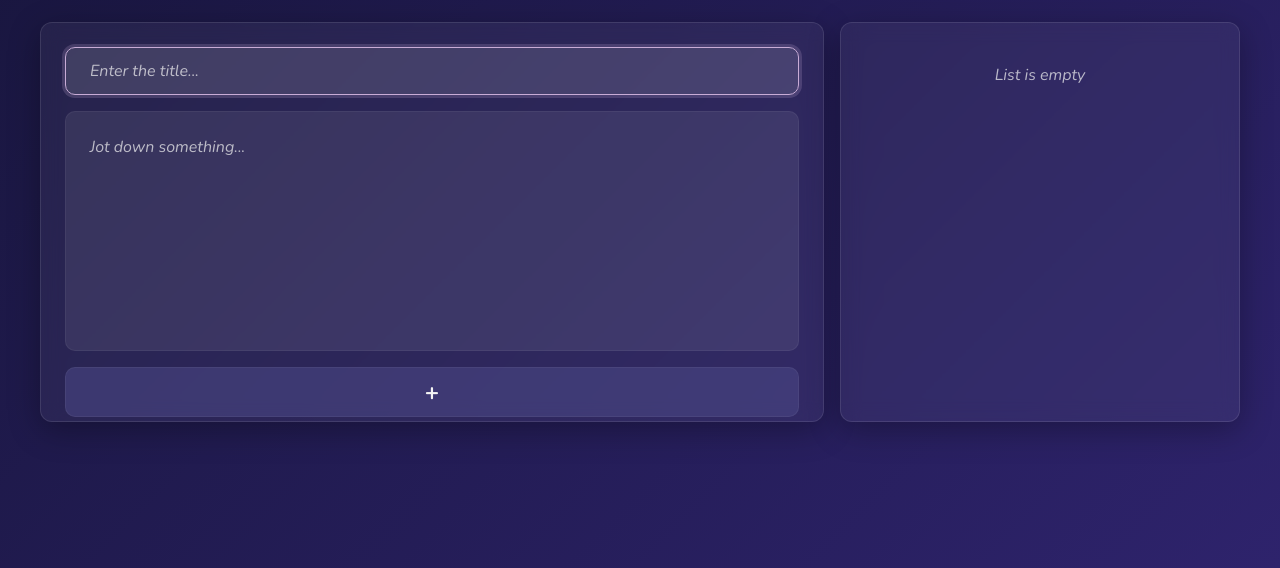
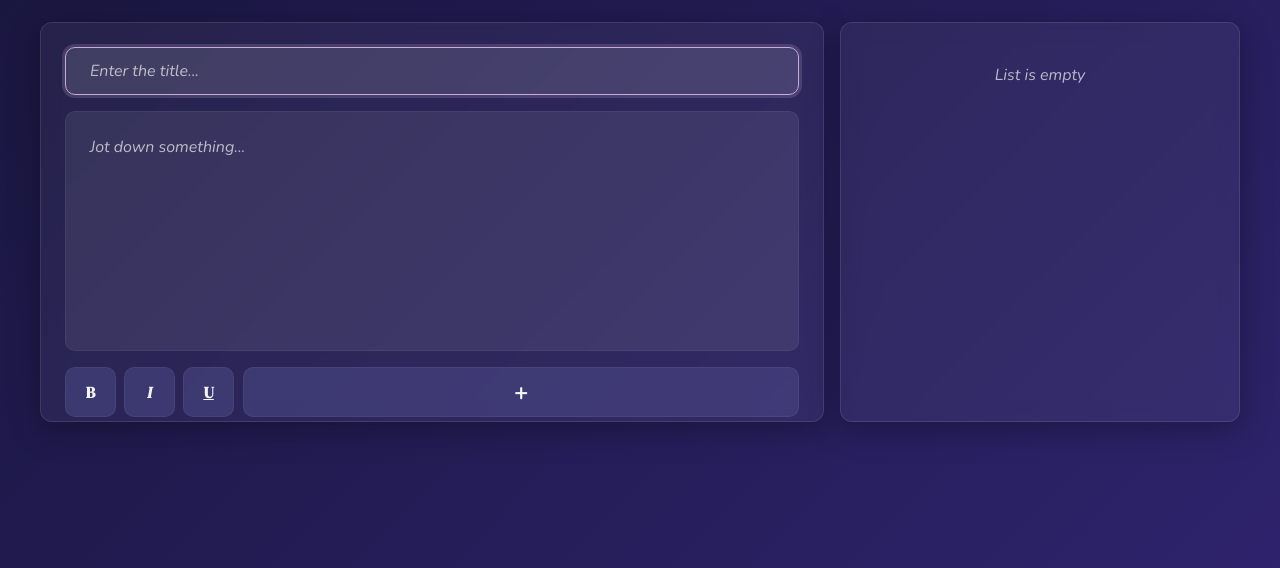
Before and after one commit to Dushmilan/Note_Taking_Prac_app, a plain HTML site: page index.html in a window 1280 px wide. Shown: the part 232-800 px from the top of the page. Drawn offline with nearby package versions, Linux system fonts and the light colour scheme; a web font is replaced by a local one.

Commit message:
Tool buttons has been added

```diff
--- a/index.html
+++ b/index.html
@@ -25,6 +25,9 @@
                 <textarea name="note" id="note" class="input-area" placeholder="Jot down something..."></textarea>
 
                 <div class="tools">
+                    <button id="boldBtn" class="buttons">B</button>
+                    <button id="italicBtn" class="buttons">I</button>
+                    <button id="underlineBtn" class="buttons">U</button>
                     <button id="addBtn" class="buttons">+</button>
                 </div>
             </div>
```
